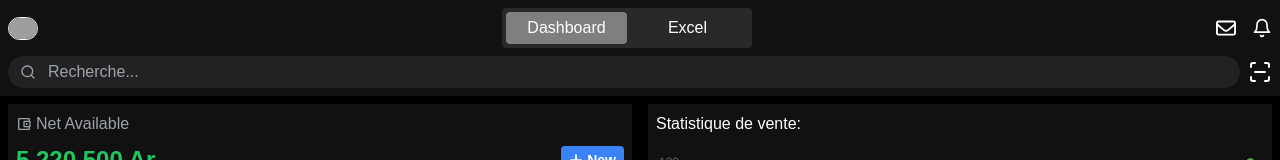
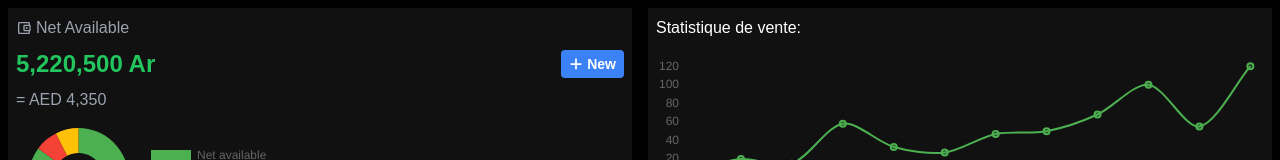
Before and after one commit to MorlonDev261/mga-follow-up, a Next.js app: page / in a window 1280 px wide. Shown: the top 160 px of the page. Built offline with nearby package versions, Linux system fonts and the light colour scheme; no server answers; grey boxes are pictures that could not be loaded.

Commit message:
Update page.tsx

```diff
--- a/src/app/(root)/page.tsx
+++ b/src/app/(root)/page.tsx
@@ -22,53 +22,7 @@ export default function Dashboard() {
   const [activeTab, setActiveTab] = useState<'dashboard' | 'excel'>('dashboard');
 
   return (
-    <div className="min-h-screen bg-[#010101] text-white">
-      <header className="sticky top-0 z-50 w-full bg-[#111] p-2">
-        <div className="flex items-center justify-between gap-4">
-          <Image
-            src="/profile.jpg"
-            width={30}
-            height={30}
-            alt="profile"
-            className="rounded-full w-50 h-50 border border-white"
-          />
-
-          <div className="flex w-full max-w-[250px] items-center rounded bg-white/10 p-1">
-            <button
-              className={`w-1/2 rounded p-1 ${activeTab === 'dashboard' ? 'bg-white/40' : ''}`}
-              onClick={() => setActiveTab('dashboard')}
-            >
-              Dashboard
-            </button>
-            <button
-              className={`w-1/2 rounded p-1 ${activeTab === 'excel' ? 'bg-white/40' : ''}`}
-              onClick={() => setActiveTab('excel')}
-            >
-              Excel
-            </button>
-          </div>
-
-          <div className="flex items-center gap-4">
-            <FaRegEnvelope className="text-xl" />
-            <FiBell className="text-xl" />
-          </div>
-        </div>
-
-        <div className="mt-2 flex items-center gap-2">
-          <div className="relative w-full">
-            <FiSearch className="absolute left-3 top-1/2 -translate-y-1/2 text-gray-400" />
-            <input
-              type="search"
-              placeholder="Recherche..."
-              className="w-full rounded-full bg-[#222] py-1 pl-10 pr-4 outline-none"
-            />
-          </div>
-          <Link href="/scan">
-            <LuScanLine className="text-2xl" />
-          </Link>
-        </div>
-      </header>
-
+     <>
       {activeTab === 'dashboard' && (
         <main className="p-2">
           <div className="grid gap-4 md:grid-cols-2">
@@ -128,6 +82,6 @@ export default function Dashboard() {
           </div>
         </main>
       )}
-    </div>
+    </>
   );
 }
```
